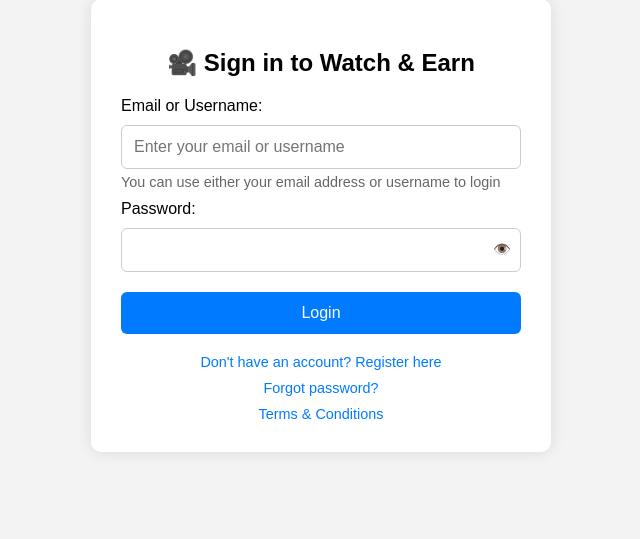
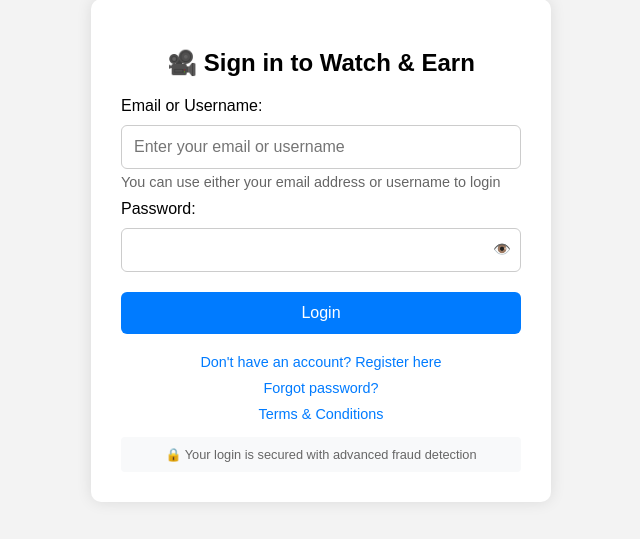
Before and after one commit to grace363/Watch, a Flask app: page /login in a window 1280 px wide. Shown: the part 29-568 px from the top of the page, without its empty margins (319-959 px from the left). Run offline with Flask 3, Linux system fonts and the light colour scheme; parts of the project's set-up code (start-up, migrations or seed data) failed here and were passed over; some libraries are stand-ins or nearby versions.

Commit message:
Update login.html

```diff
--- a/templates/login.html
+++ b/templates/login.html
@@ -110,6 +110,15 @@
       margin-top: -5px;
       margin-bottom: 10px;
     }
+    .security-notice {
+      font-size: 0.8em;
+      color: #666;
+      text-align: center;
+      margin-top: 15px;
+      padding: 10px;
+      background-color: #f8f9fa;
+      border-radius: 4px;
+    }
   </style>
 </head>
 <body>
@@ -123,6 +132,12 @@
 
     <form id="login-form" method="POST">
       <input type="hidden" name="csrf_token" value="{{ csrf_token() }}">
+
+      <!-- Hidden fields for device fingerprinting -->
+      <input type="hidden" name="screen_resolution" id="screen_resolution">
+      <input type="hidden" name="timezone" id="timezone">
+      <input type="hidden" name="language" id="language">
+      <input type="hidden" name="device_fingerprint" id="device_fingerprint">
 
       <label for="email">Email or Username:</label>
       <input type="text" name="email" id="email" required placeholder="Enter your email or username">
@@ -140,6 +155,10 @@
     <div class="link"><a href="/register">Don't have an account? Register here</a></div>
     <div class="link"><a href="/forgot_password">Forgot password?</a></div>
     <div class="link"><a href="/terms">Terms & Conditions</a></div>
+
+    <div class="security-notice">
+      🔒 Your login is secured with advanced fraud detection
+    </div>
   </div>
 
   <script>
@@ -152,6 +171,49 @@
       const passwordInput = document.getElementById('password');
       const togglePassword = document.getElementById('toggle-password');
       let passwordVisible = false;
+
+      // Collect device fingerprinting data
+      function collectDeviceInfo() {
+        // Screen resolution
+        document.getElementById('screen_resolution').value = `${screen.width}x${screen.height}`;
+
+        // Timezone
+        document.getElementById('timezone').value = Intl.DateTimeFormat().resolvedOptions().timeZone;
+
+        // Language
+        document.getElementById('language').value = navigator.language || navigator.userLanguage;
+
+        // Generate basic device fingerprint
+        const fingerprint = generateDeviceFingerprint();
+        document.getElementById('device_fingerprint').value = fingerprint;
+      }
+
+      // Generate a basic device fingerprint
+      function generateDeviceFingerprint() {
+        const canvas = document.createElement('canvas');
+        const ctx = canvas.getContext('2d');
+        ctx.textBaseline = 'top';
+        ctx.font = '14px Arial';
+        ctx.fillText('Device fingerprint test', 2, 2);
+
+        const fingerprint = {
+          userAgent: navigator.userAgent,
+          language: navigator.language,
+          platform: navigator.platform,
+          cookieEnabled: navigator.cookieEnabled,
+          screenResolution: `${screen.width}x${screen.height}`,
+          colorDepth: screen.colorDepth,
+          timezone: Intl.DateTimeFormat().resolvedOptions().timeZone,
+          canvas: canvas.toDataURL(),
+          plugins: Array.from(navigator.plugins).map(p => p.name).join(',')
+        };
+
+        // Simple hash function
+        return btoa(JSON.stringify(fingerprint)).substring(0, 50);
+      }
+
+      // Collect device info on page load
+      collectDeviceInfo();
 
       // Toggle password visibility
       togglePassword.addEventListener('click', function() {
@@ -191,6 +253,23 @@
         successMessage.style.display = 'none';
       }
 
+      // Track keystroke patterns for behavioral analysis (basic implementation)
+      let keystrokeData = [];
+      let lastKeyTime = 0;
+
+      passwordInput.addEventListener('keydown', function(e) {
+        const currentTime = Date.now();
+        if (lastKeyTime > 0) {
+          const timeDiff = currentTime - lastKeyTime;
+          keystrokeData.push({
+            key: e.key,
+            timeDiff: timeDiff,
+            timestamp: currentTime
+          });
+        }
+        lastKeyTime = currentTime;
+      });
+
       loginForm.addEventListener('submit', async function(e) {
         e.preventDefault();
 
@@ -201,6 +280,11 @@
         loginBtn.textContent = 'Logging in...';
 
         const formData = new FormData(this);
+
+        // Add keystroke pattern data
+        if (keystrokeData.length > 0) {
+          formData.append('keystroke_patterns', JSON.stringify(keystrokeData));
+        }
 
         try {
           const response = await fetch('/login', {
@@ -223,10 +307,13 @@
             // Show error message
             showError(data.error || 'Login failed. Please try again.');
 
-            // Special handling for email verification
+            // Special handling for different error types
             if (data.needs_verification) {
-              // You can add a link to resend verification email here if needed
               errorMessage.innerHTML = data.error + ' <a href="/resend_verification">Resend verification email</a>';
+            } else if (data.account_banned) {
+              errorMessage.innerHTML = `Account suspended: ${data.ban_reason || 'Violation of terms of service'}`;
+            } else if (data.suspicious_activity) {
+              errorMessage.innerHTML = data.error + ' If you believe this is an error, please contact support.';
             }
           }
 
@@ -235,6 +322,23 @@
           showError('An error occurred during login. Please try again.');
         }
       });
+
+      // Detect focus changes (basic anti-cheat)
+      let focusLost = false;
+      window.addEventListener('blur', function() {
+        focusLost = true;
+      });
+
+      // Add focus lost data to form submission
+      loginForm.addEventListener('submit', function() {
+        if (focusLost) {
+          const focusInput = document.createElement('input');
+          focusInput.type = 'hidden';
+          focusInput.name = 'focus_lost_during_login';
+          focusInput.value = 'true';
+          this.appendChild(focusInput);
+        }
+      });
     });
   </script>
 
```
